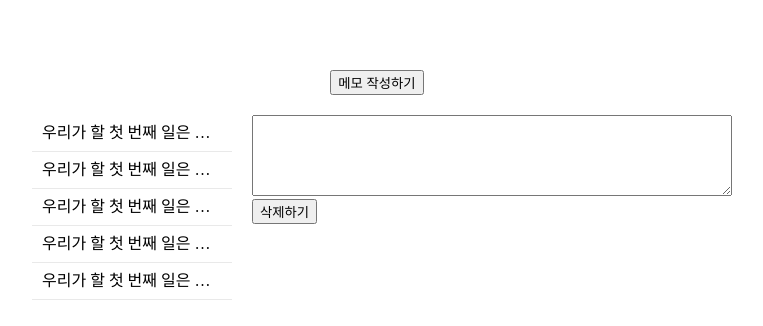
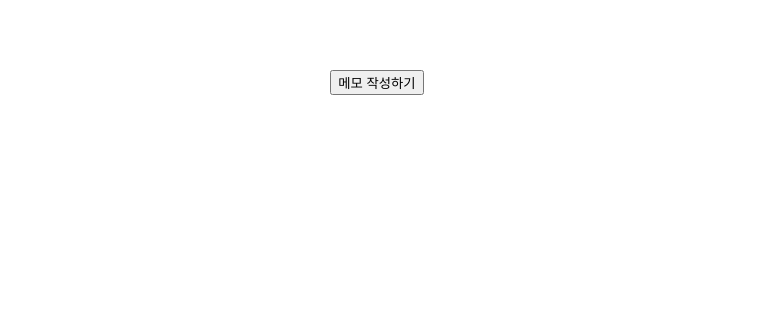
Before and after one commit to dev-jihye/apple-memo, a React (Create React App) app: page / in a window 1280 px wide. Shown: the top 326 px of the page, without its empty margins (258-1021 px from the left). Built offline with nearby package versions, Linux system fonts and the light colour scheme.

Commit message:
✨ add memo 기능 추가

```diff
--- a/src/App.js
+++ b/src/App.js
@@ -1,14 +1,32 @@
+import { useState } from 'react';
 import MemoItem from './components/MemoItem';
-import memos from './mock.json';
 import './style.css';
 
 function App() {
+  const [memos, setMemos] = useState([]);
+  const [selectedMemo, setSelectedMemo] = useState(null);
+
+  const onAddMemo = () => {
+    if (memos.length >= 1 && !memos[0].content) {
+      return;
+    }
+
+    const newMemo = {
+      id: Date.now(),
+      content: '',
+    };
+
+    setMemos([newMemo, ...memos]);
+    setSelectedMemo(newMemo);
+  };
 
   return (
     <div className="App">
       <div className="memoContainer">
         <div className="nav">
-          <button className="btn">메모 작성하기</button>
+          <button className="btn" onClick={() => onAddMemo()}>
+            메모 작성하기
+          </button>
         </div>
         <section className="memoSection">
           <div className="listArea">
--- a/src/mock.json
+++ /dev/null
@@ -1,17 +0,0 @@
-[
-  {
-    "content": "우리가 할 첫 번째 일은 모든 컴포넌트(와 하위 컴포넌트)의 주변에 박스를 그리고 그 각각에 이름을 붙이는 것입니다. 디자이너와 함께 일한다면, 이것들을 이미 정해두었을 수 있으니 한번 대화해보세요! 디자이너의 Photoshop 레이어 이름이 React 컴포넌트의 이름이 될 수 있습니다."
-  },
-  {
-    "content": "우리가 할 첫 번째 일은 모든 컴포넌트(와 하위 컴포넌트)의 주변에 박스를 그리고 그 각각에 이름을 붙이는 것입니다. 디자이너와 함께 일한다면, 이것들을 이미 정해두었을 수 있으니 한번 대화해보세요! 디자이너의 Photoshop 레이어 이름이 React 컴포넌트의 이름이 될 수 있습니다."
-  },
-  {
-    "content": "우리가 할 첫 번째 일은 모든 컴포넌트(와 하위 컴포넌트)의 주변에 박스를 그리고 그 각각에 이름을 붙이는 것입니다. 디자이너와 함께 일한다면, 이것들을 이미 정해두었을 수 있으니 한번 대화해보세요! 디자이너의 Photoshop 레이어 이름이 React 컴포넌트의 이름이 될 수 있습니다."
-  },
-  {
-    "content": "우리가 할 첫 번째 일은 모든 컴포넌트(와 하위 컴포넌트)의 주변에 박스를 그리고 그 각각에 이름을 붙이는 것입니다. 디자이너와 함께 일한다면, 이것들을 이미 정해두었을 수 있으니 한번 대화해보세요! 디자이너의 Photoshop 레이어 이름이 React 컴포넌트의 이름이 될 수 있습니다."
-  },
-  {
-    "content": "우리가 할 첫 번째 일은 모든 컴포넌트(와 하위 컴포넌트)의 주변에 박스를 그리고 그 각각에 이름을 붙이는 것입니다. 디자이너와 함께 일한다면, 이것들을 이미 정해두었을 수 있으니 한번 대화해보세요! 디자이너의 Photoshop 레이어 이름이 React 컴포넌트의 이름이 될 수 있습니다."
-  }
-]
```
